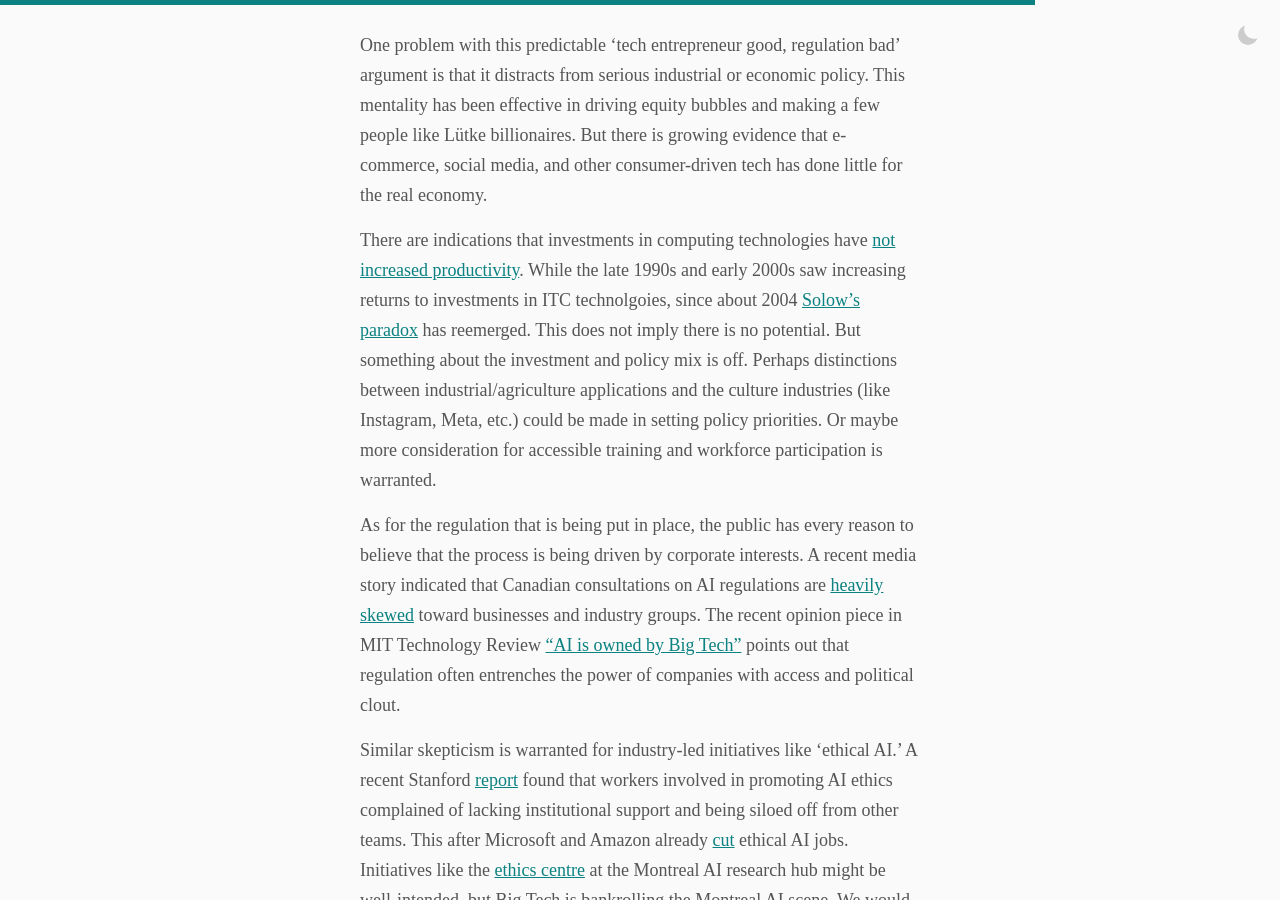
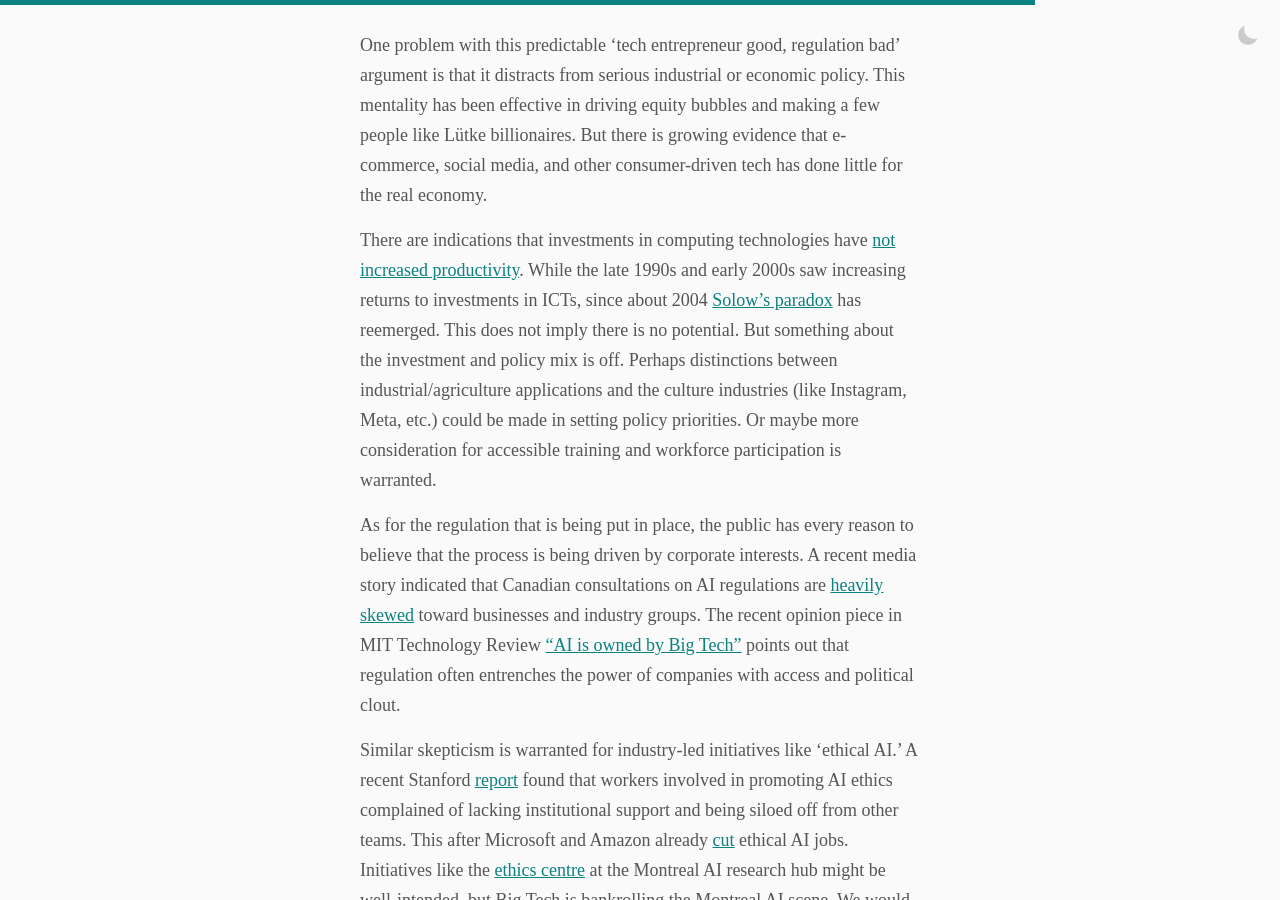
Before and after one commit to craigmateo/palabra, a Jekyll site: the page built from _posts/2023-12-12-ai.md, in a window 1280 px wide and 900 px high, scrolled down 2883 px. Built offline with Jekyll 4.4.1, drawn with Linux system fonts in a browser that asks for light colours; some web fonts are replaced; comment, search, counter and statistics services are not loaded.

```diff
--- a/_posts/2023-12-12-ai.md
+++ b/_posts/2023-12-12-ai.md
@@ -43,7 +43,7 @@
 
 One problem with this predictable ‘tech entrepreneur good, regulation bad’ argument is that it distracts from serious industrial or economic policy. This mentality has been effective in driving equity bubbles and making a few people like Lütke billionaires. But there is growing evidence that e-commerce, social media, and other consumer-driven tech has done little for the real economy.
 
-There are indications that investments in computing technologies have <a target="_blank" href="https://www.nytimes.com/2022/05/24/business/technology-productivity-economy.html">not increased productivity</a>. While the late 1990s and early 2000s saw increasing returns to investments in ITC technolgoies, since about 2004 <a target="_blank" href="https://builtin.com/corporate-innovation/productivity-automation-technology">Solow’s paradox</a> has reemerged. This does not imply there is no potential. But something about the investment and policy mix is off. Perhaps distinctions between industrial/agriculture applications and the culture industries (like Instagram, Meta, etc.) could be made in setting policy priorities. Or maybe more consideration for accessible training and workforce participation is warranted.
+There are indications that investments in computing technologies have <a target="_blank" href="https://www.nytimes.com/2022/05/24/business/technology-productivity-economy.html">not increased productivity</a>. While the late 1990s and early 2000s saw increasing returns to investments in ICTs, since about 2004 <a target="_blank" href="https://builtin.com/corporate-innovation/productivity-automation-technology">Solow’s paradox</a> has reemerged. This does not imply there is no potential. But something about the investment and policy mix is off. Perhaps distinctions between industrial/agriculture applications and the culture industries (like Instagram, Meta, etc.) could be made in setting policy priorities. Or maybe more consideration for accessible training and workforce participation is warranted.
 
 As for the regulation that is being put in place, the public has every reason to believe that the process is being driven by corporate interests. A recent media story indicated that Canadian consultations on AI regulations are <a target="_blank" href="https://www.theglobeandmail.com/business/article-canada-ai-law/">heavily skewed</a> toward businesses and industry groups. The recent opinion piece in MIT Technology Review <a target="_blank" href="https://www.technologyreview.com/2023/12/05/1084393/make-no-mistake-ai-is-owned-by-big-tech/">"AI is owned by Big Tech"</a> points out that regulation often entrenches the power of companies with access and political clout.
 
```
